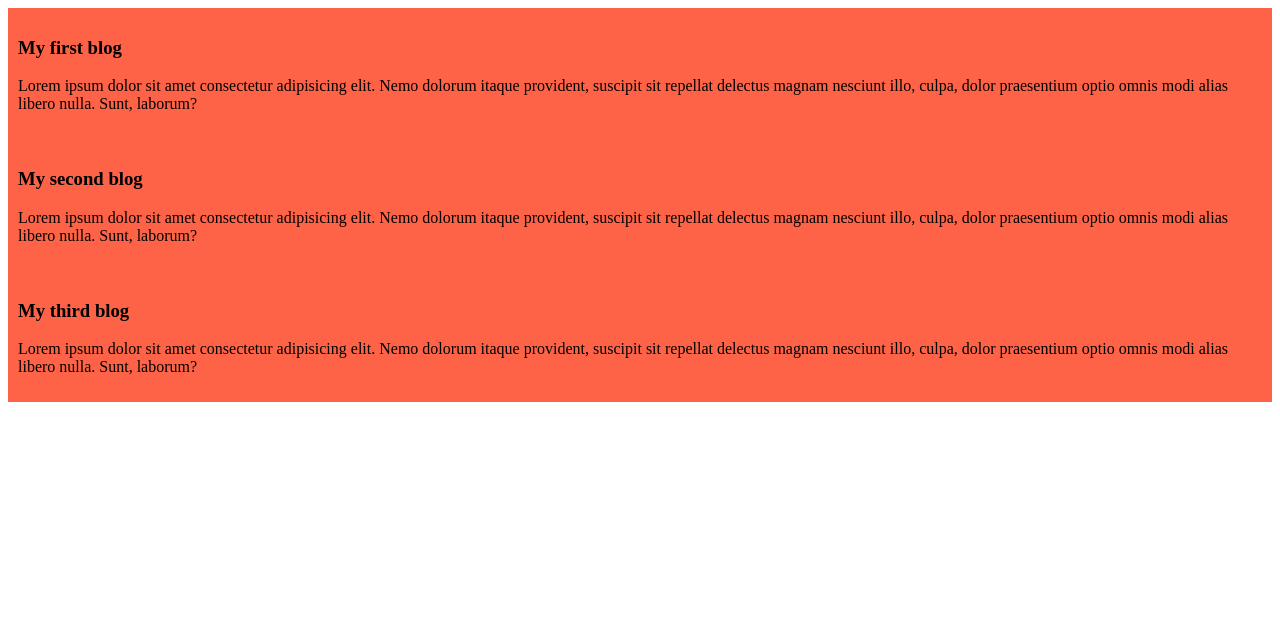
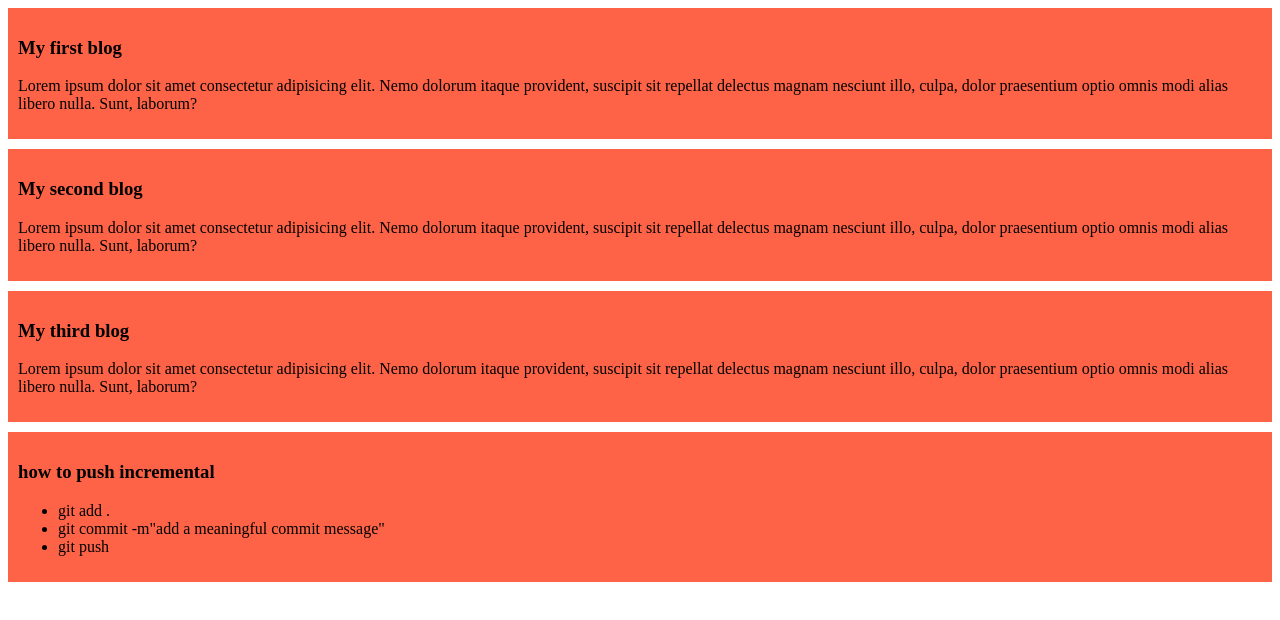
Before and after one commit to kanchanosd/my-simple-website, a plain HTML site: page index.html in a window 1280 px wide. Drawn offline with Linux system fonts and the light colour scheme.

```diff
--- a/index.html
+++ b/index.html
@@ -19,6 +19,14 @@
         <h3>My third blog</h3>
         <p>Lorem ipsum dolor sit amet consectetur adipisicing elit. Nemo dolorum itaque provident, suscipit sit repellat delectus magnam nesciunt illo, culpa, dolor praesentium optio omnis modi alias libero nulla. Sunt, laborum?</p>
     </diV>
+    <div>
+        <h3>how to push incremental</h3>
+        <ul>
+            <li>git add .</li>
+            <li>git commit -m"add a meaningful commit message"</li>
+            <li>git push</li>
+        </ul>
+    </div>
 
 
 
--- a/styles/blog.css
+++ b/styles/blog.css
@@ -2,4 +2,5 @@
 
     background-color: tomato;
     padding: 10px;
+    margin-bottom: 10px;
 }
```
